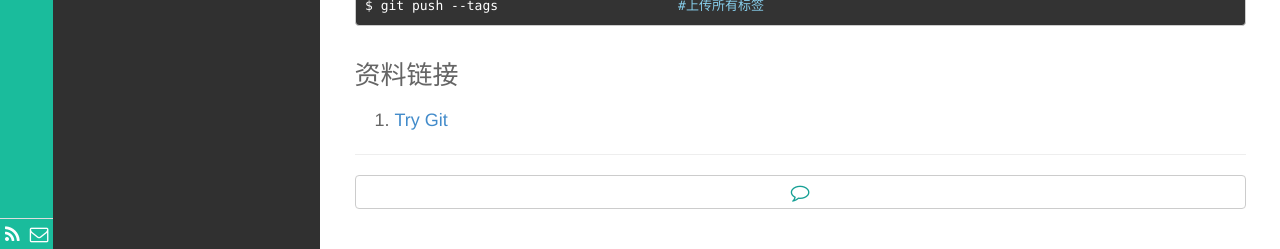
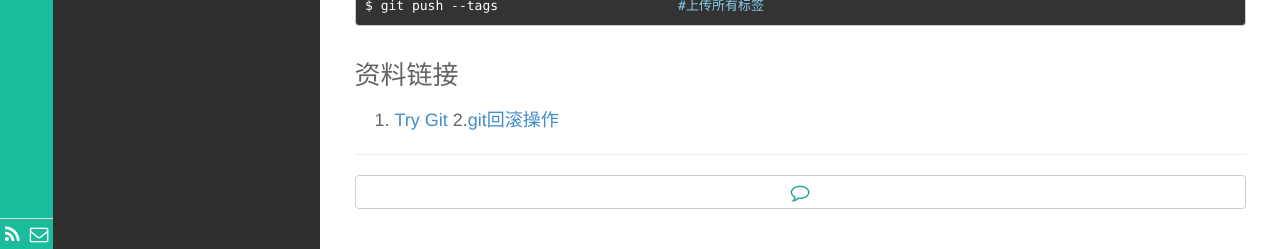
Before and after one commit to kyoyo/kyoyo.github.io, a Jekyll site: the page built from _posts/常用/2017-07-24-Git-Resources.md, in a window 1280 px wide. Shown: the part 2281-2530 px from the top of the page. Built offline with Jekyll 4.4.1, drawn with Linux system fonts in a browser that asks for light colours; Markdown is read by kramdown in place of the engine named in the settings.

Commit message:
Update 2017-07-24-Git-Resources.md

```diff
--- a/_posts/常用/2017-07-24-Git-Resources.md
+++ b/_posts/常用/2017-07-24-Git-Resources.md
@@ -123,3 +123,4 @@ $ git push --tags                       #上传所有标签
 
 ### 资料链接
 1. [Try Git](https://try.github.io/levels/1/challenges/1)
+2.[git回滚操作](https://github.com/geeeeeeeeek/git-recipes/wiki/5.2-%E4%BB%A3%E7%A0%81%E5%9B%9E%E6%BB%9A%EF%BC%9AReset%E3%80%81Checkout%E3%80%81Revert-%E7%9A%84%E9%80%89%E6%8B%A9)
```
